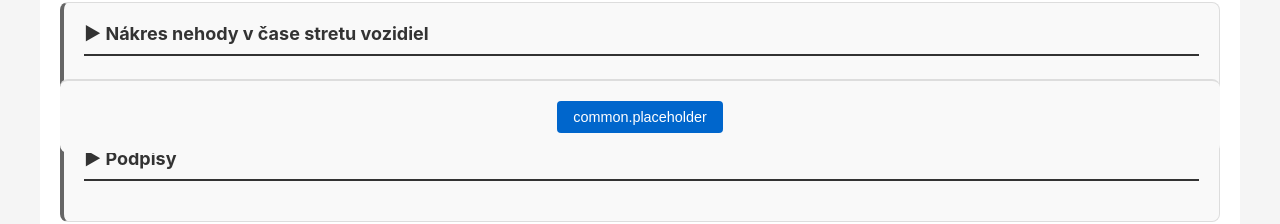
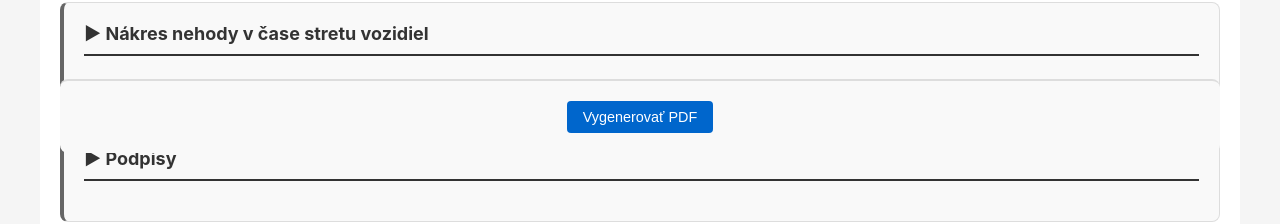
Before and after one commit to puding-svk/son, a React (Vite) app: page / in a window 1280 px wide. Shown: the part 647-871 px from the top of the page. Built offline with nearby package versions, Linux system fonts and the light colour scheme.

Commit message:
generate pdf button

```diff
--- a/src/components/AccidentForm.tsx
+++ b/src/components/AccidentForm.tsx
@@ -607,7 +607,7 @@ const AccidentForm: React.FC = () => {
             }
           }}
         >
-          {t('common.placeholder') || 'Export to PDF'}
+          {t('common.generatePDF') || 'Generate PDF'}
         </button>
       </div>
 
--- a/src/locales/en.json
+++ b/src/locales/en.json
@@ -192,6 +192,7 @@
     "delete": "Delete",
     "edit": "Edit",
     "close": "Close",
+    "generatePDF": "Generate PDF",
     "required": "Required field",
     "back": "Back",
     "or": "or",
--- a/src/locales/sk.json
+++ b/src/locales/sk.json
@@ -192,6 +192,7 @@
     "delete": "Vymazať",
     "edit": "Upraviť",
     "close": "Zatvoriť",
+    "generatePDF": "Vygenerovať PDF",
     "required": "Povinné pole",
     "back": "Späť",
     "or": "alebo",
```
